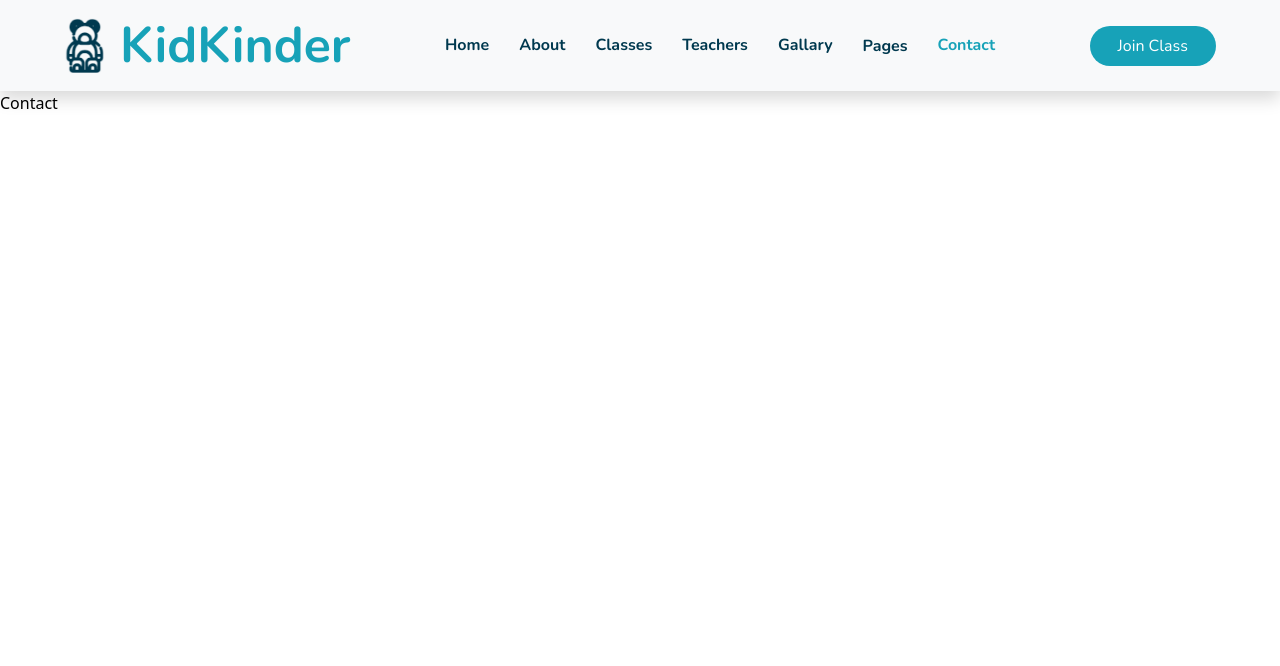
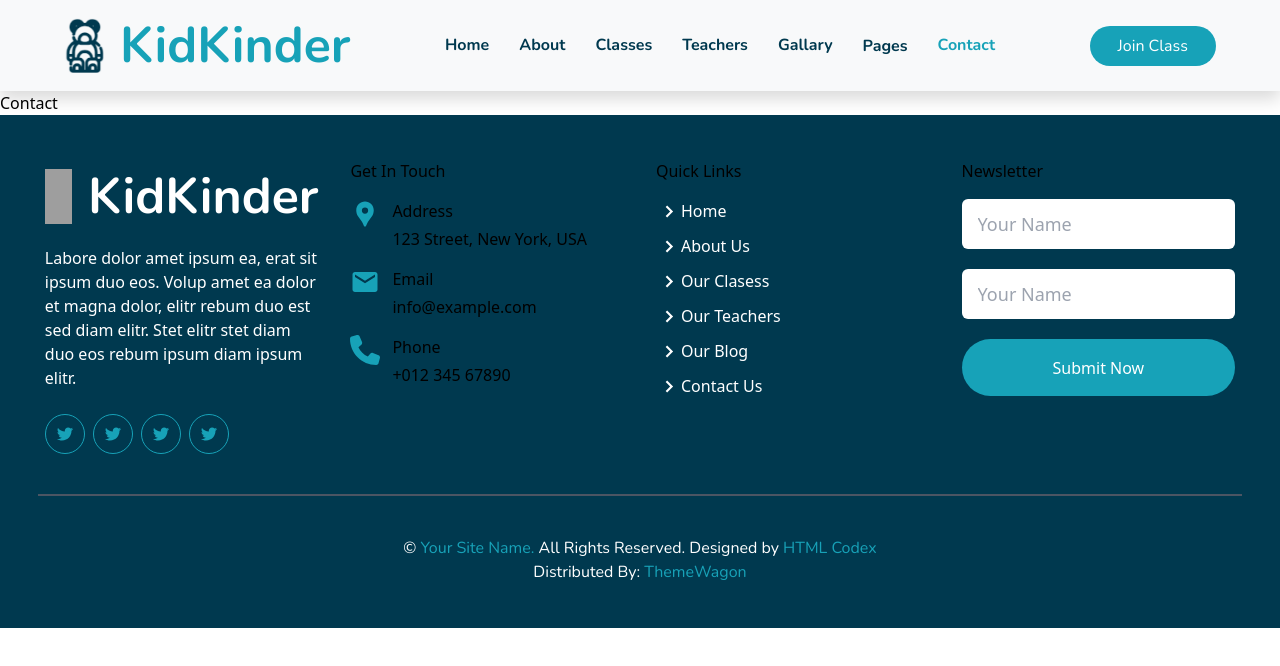
Before and after one commit to Khumoyun1334/KidKinder, a React (Create React App) app: page /contact in a window 1280 px wide. Shown: the top 666 px of the page. Built offline with nearby package versions, Linux system fonts and the light colour scheme; grey boxes are pictures that could not be loaded.

Commit message:
futter bitti

```diff
--- /dev/null
+++ b/src/components/Futter/index.jsx
@@ -0,0 +1,167 @@
+import { BiChevronRight } from "react-icons/bi";
+import { MdLocationPin } from "react-icons/md";
+import { AiOutlineTwitter } from "react-icons/ai";
+import { MdEmail } from "react-icons/md";
+import { FaPhone } from "react-icons/fa6";
+import React from "react";
+
+function Futter() {
+  return (
+    <div className="bg-[#00394F] py-11">
+      <div className="lg:grid lg:grid-cols-4 lg:w-[93%]  md:w-[93%] w-[88%] m-auto md:m-auto gap-8  lg:m-auto md:grid md:grid-cols-2 grid grid-cols-1">
+        <div>
+          <div className="flex items-center xl:gap-4 gap-4 lg:gap-2">
+            <div>
+              <img className="h-[55px]" src="assets/img/logo2.png" alt="" />
+            </div>
+            <div>
+              <p className="text-[#ffffff] xl:text-[50px] lg:text-[37px] text-[50px] Kind">
+                KidKinder
+              </p>
+            </div>
+          </div>
+          <div>
+            <p className="Fut text-[16px] text-white mt-3">
+              Labore dolor amet ipsum ea, erat sit ipsum duo eos. Volup amet ea
+              dolor et magna dolor, elitr rebum duo est sed diam elitr. Stet
+              elitr stet diam duo eos rebum ipsum diam ipsum elitr.
+            </p>
+          </div>
+          <div className="flex gap-2 mt-6">
+            <button
+              style={{ transition: "all .3s" }}
+              className="w-[40px] flex hover:text-white hover:bg-[#17A2B8] justify-center text-[20px]  items-center h-[40px] text-[#17A2B8] border border-[#17A2B8] rounded-[360px]"
+            >
+              <AiOutlineTwitter />
+            </button>
+            <button
+              style={{ transition: "all .3s" }}
+              className="w-[40px] flex hover:text-white hover:bg-[#17A2B8] justify-center text-[20px]  items-center h-[40px] text-[#17A2B8] border border-[#17A2B8] rounded-[360px]"
+            >
+              <AiOutlineTwitter />
+            </button>
+            <button
+              style={{ transition: "all .3s" }}
+              className="w-[40px] flex hover:text-white hover:bg-[#17A2B8] justify-center text-[20px]  items-center h-[40px] text-[#17A2B8] border border-[#17A2B8] rounded-[360px]"
+            >
+              <AiOutlineTwitter />
+            </button>
+            <button
+              style={{ transition: "all .3s" }}
+              className="w-[40px] flex hover:text-white hover:bg-[#17A2B8] justify-center text-[20px]  items-center h-[40px] text-[#17A2B8] border border-[#17A2B8] rounded-[360px]"
+            >
+              <AiOutlineTwitter />
+            </button>
+          </div>
+        </div>
+        <div className="">
+          <div>
+            <p className="futt">Get In Touch</p>
+          </div>
+          <div className="flex gap-3 mt-4">
+            <div>
+              <MdLocationPin color="#17A2B8" fontSize={"30px"} />
+            </div>
+            <div>
+              <p className="futtetx">Address</p>
+              <p className="text-[16px] futter mt-1">
+                123 Street, New York, USA
+              </p>
+            </div>
+          </div>
+          <div className="flex gap-3 mt-4">
+            <div>
+              <MdEmail color="#17A2B8" fontSize={"30px"} />
+            </div>
+            <div>
+              <p className="futtetx">Email</p>
+              <p className="text-[16px] futter mt-1">info@example.com</p>
+            </div>
+          </div>
+          <div className="flex gap-3 mt-4">
+            <div>
+              <FaPhone color="#17A2B8" fontSize={"30px"} />
+            </div>
+            <div>
+              <p className="futtetx">Phone</p>
+              <p className="text-[16px] futter mt-1">+012 345 67890</p>
+            </div>
+          </div>
+        </div>
+        <div className="lg:ml-8 xl:ml-0 md:ml-0 ml-0">
+          <div>
+            <p className="futt">Quick Links</p>
+          </div>
+          <div className="flex flex-col gap-2.5 mt-4">
+            <div className="flex text-white text-[16px]">
+              <BiChevronRight fontSize={"25px"} />
+              <p className="Nun">Home</p>
+            </div>
+            <div className="flex text-white text-[16px]">
+              <BiChevronRight fontSize={"25px"} />
+              <p className="Nun">About Us</p>
+            </div>
+            <div className="flex text-white text-[16px]">
+              <BiChevronRight fontSize={"25px"} />
+              <p className="Nun">Our Clasess</p>
+            </div>
+            <div className="flex text-white text-[16px]">
+              <BiChevronRight fontSize={"25px"} />
+              <p className="Nun">Our Teachers</p>
+            </div>
+            <div className="flex text-white text-[16px]">
+              <BiChevronRight fontSize={"25px"} />
+              <p className="Nun">Our Blog</p>
+            </div>
+            <div className="flex text-white text-[16px]">
+              <BiChevronRight fontSize={"25px"} />
+              <p className="Nun">Contact Us</p>
+            </div>
+          </div>
+        </div>
+        <div>
+          <div>
+            <p className="futt">Newsletter</p>
+          </div>
+          <div className="flex flex-col gap-5 mt-4">
+            <input
+              className="h-[50px] px-4 rounded-md text-[18px] w-full"
+              type="text"
+              placeholder="Your Name"
+            />
+            <input
+              className="h-[50px] px-4 rounded-md text-[18px] w-full"
+              type="text"
+              placeholder="Your Name"
+            />
+            <button
+              style={{ transition: "all .3s" }}
+              className=" w-full h-[57px] text-white rounded-[30px] bg-[#17A2B8] hover:bg-[#138496]"
+            >
+              Submit Now{" "}
+            </button>
+          </div>
+        </div>
+      </div>
+      <div className="w-[94%] mt-10 m-auto border border-gray-600 h-[0.5px] "></div>
+      <div className="mt-10">
+        <p
+          style={{ fontFamily: "Nunito, sans-serif" }}
+          className="text-center text-white text-[16px] "
+        >
+          © <span className="text-[#17A2B8]">Your Site Name. </span> All Rights
+          Reserved. Designed by{" "}
+          <span className="text-[#17A2B8]"> HTML Codex</span>
+        </p>
+        <p
+          style={{ fontFamily: "Nunito, sans-serif" }}
+          className="text-center text-white text-[16px]"
+        >
+          Distributed By: <span className="text-[#17A2B8]"> ThemeWagon</span>
+        </p>
+      </div>
+    </div>
+  );
+}
+
+export default Futter;
--- a/src/components/Root/index.jsx
+++ b/src/components/Root/index.jsx
@@ -9,6 +9,7 @@ import Contact from "../../Pages/Contact";
 import BlogGrid from "../../Pages/BlogGrid";
 import BlogDetail from "../../Pages/BlogDetail";
 import Navbar from "../Navbar";
+import Futter from "../Futter";
 
 function Root() {
   return (
@@ -31,6 +32,7 @@ function Root() {
 
         <Route path="/contact" element={<Contact />} />
       </Routes>
+      <Futter />
     </div>
   );
 }
```
